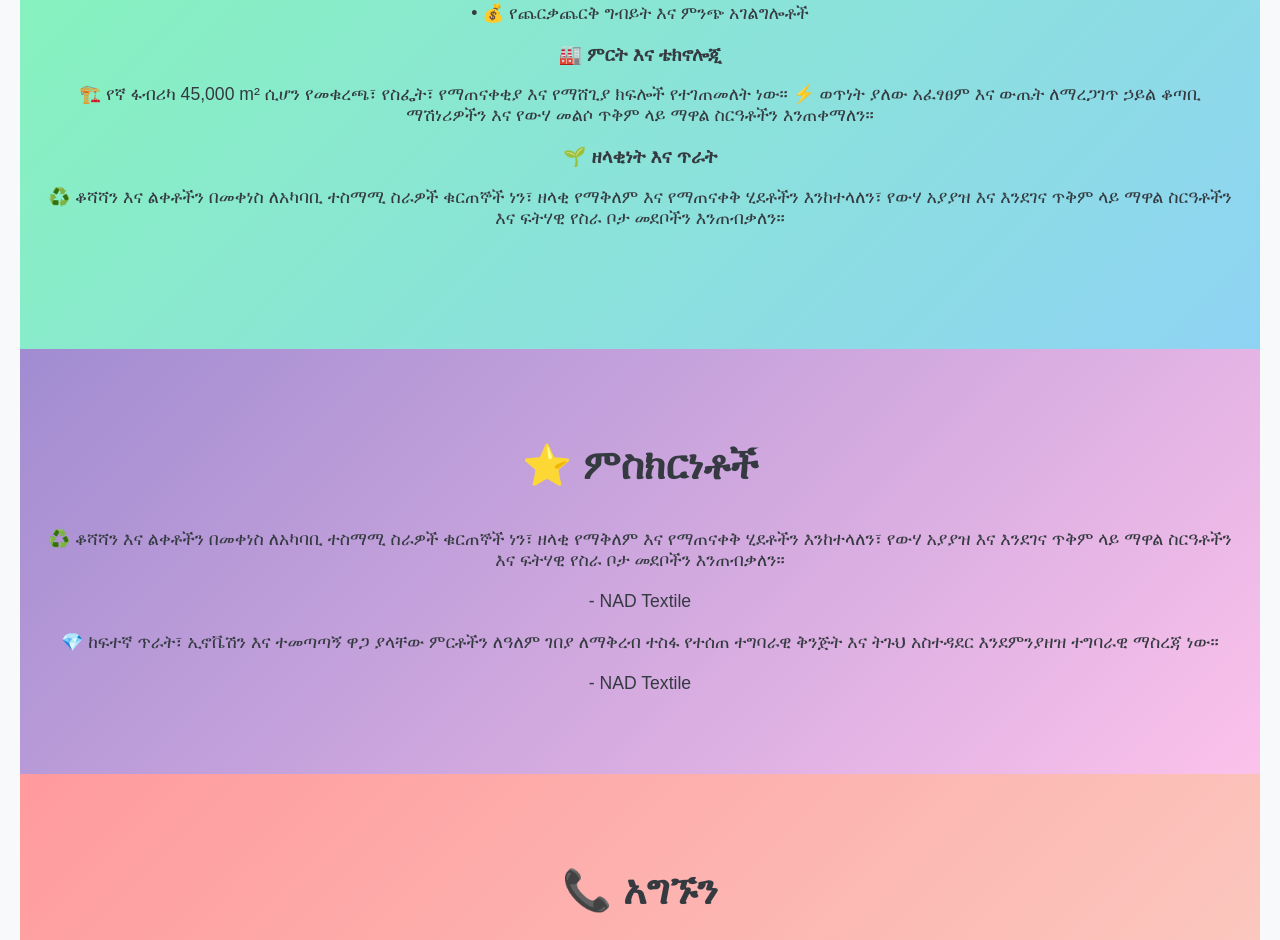
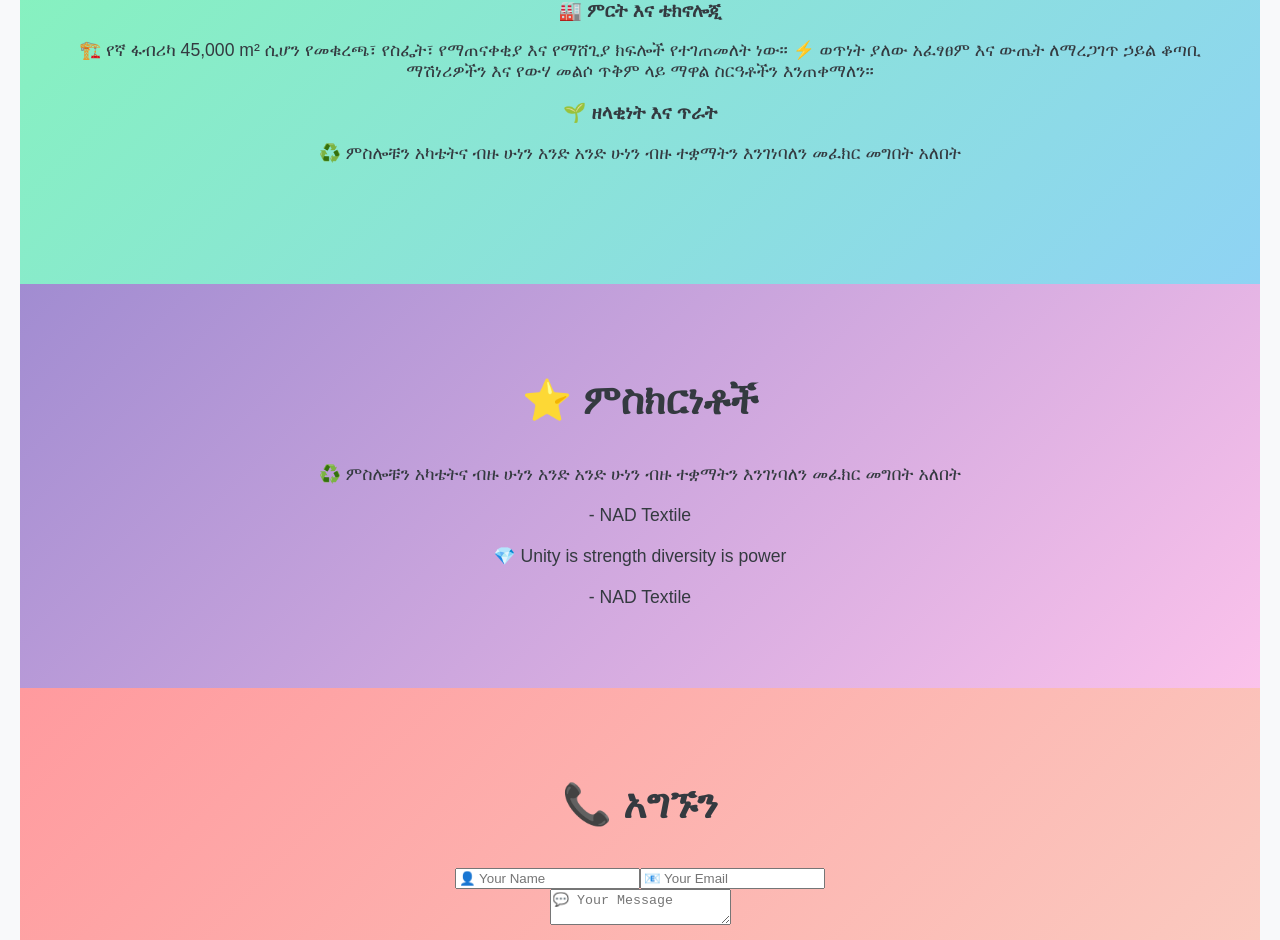
Before and after one commit to elcotech/Flexible, a React (Create React App) app: page / in a window 1280 px wide. Shown: the part 1648-2588 px from the top of the page. Built offline with nearby package versions, Linux system fonts and the light colour scheme.

Commit message:
Update testimonial texts and image size in App.js

```diff
--- a/src/App.js
+++ b/src/App.js
@@ -21,8 +21,8 @@ function App() {
     jsFrameworks: '🏭 ምርት እና ቴክኖሎጂ',
     htmlCss: '🏗️ የኛ ፋብሪካ 45,000 m² ሲሆን የመቁረጫ፣ የስፌት፣ የማጠናቀቂያ እና የማሸጊያ ክፍሎች የተገጠመለት ነው። ⚡ ወጥነት ያለው አፈፃፀም እና ውጤት ለማረጋገጥ ኃይል ቆጣቢ ማሽነሪዎችን እና የውሃ መልሶ ጥቅም ላይ ማዋል ስርዓቶችን እንጠቀማለን።',
     databases: '🌱 ዘላቂነት እና ጥራት',
-    testimonialsText1: '♻️ ቆሻሻን እና ልቀቶችን በመቀነስ ለአካባቢ ተስማሚ ስራዎች ቁርጠኞች ነን፣ ዘላቂ የማቅለም እና የማጠናቀቅ ሂደቶችን እንከተላለን፣ የውሃ አያያዝ እና እንደገና ጥቅም ላይ ማዋል ስርዓቶችን እና ፍትሃዊ የስራ ቦታ መደቦችን እንጠብቃለን።',
-    testimonialsText2: '💎 ከፍተኛ ጥራት፣ ኢኖቬሽን እና ተመጣጣኝ ዋጋ ያላቸው ምርቶችን ለዓለም ገበያ ለማቅረብ ተስፋ የተሰጠ ተግባራዊ ቅንጅት እና ትጉህ አስተዳደር እንደምንያዘዝ ተግባራዊ ማስረጃ ነው።',
+    testimonialsText1: '♻️ ምስሎቹን አካቴትና ብዙ ሁነን አንድ አንድ ሁነን ብዙ ተቋማትን እንገነባለን መፈክር መግበት አለበት',
+    testimonialsText2: '💎 Unity is strength diversity is power',
     contactForm: '✉️ አግኙን'
   };
 
@@ -54,7 +54,7 @@ function App() {
           </ul>
         </nav>
         <div className="hero-image">
-          <img src="2.jpg" alt="Hero" style={{ width: '100%', height: 'auto' }} />
+          <img src="2.jpg" alt="Hero" style={{ width: '90%', height: 'auto' }} />
         </div>
       </header>
       <main>
```
